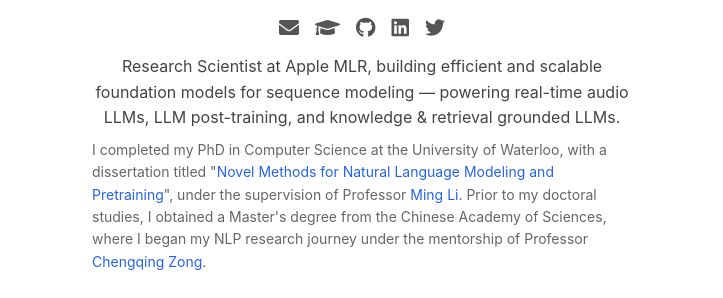
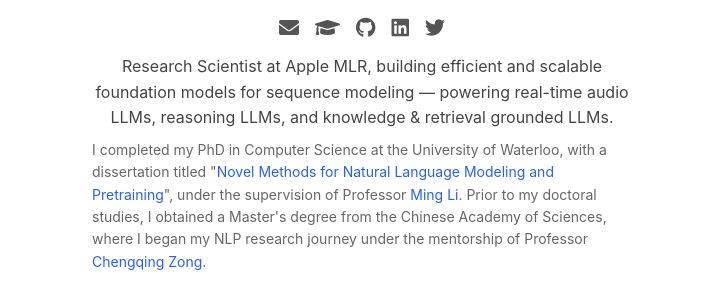
Before and after one commit to richardbaihe/richardbaihe.github.io, a Jekyll site: the page built from index.md, in a window 1280 px wide and 900 px high. Shown: the part 234-532 px from the top of the window, without its empty margins (278-1001 px from the left). Built offline with Jekyll 4.4.1, drawn with Linux system fonts in a browser that asks for light colours; nearby versions of some CDN libraries.

Commit message:
Replace LLM post-training with reasoning LLMs for parallel application framing
Co-Authored-By: Claude Opus 4.7 (1M context) <noreply@anthropic.com>

```diff
--- a/_config.yml
+++ b/_config.yml
@@ -7,7 +7,7 @@ markdown: kramdown
 
 # Profile
 avatar: /assets/img/avatar.jpeg
-bio: "Research Scientist at Apple MLR, building efficient and scalable foundation models for sequence modeling — powering real-time audio LLMs, LLM post-training, and knowledge & retrieval grounded LLMs."
+bio: "Research Scientist at Apple MLR, building efficient and scalable foundation models for sequence modeling — powering real-time audio LLMs, reasoning LLMs, and knowledge & retrieval grounded LLMs."
 education: >-
   I completed my PhD in Computer Science at the University of Waterloo,
   with a dissertation titled
```
